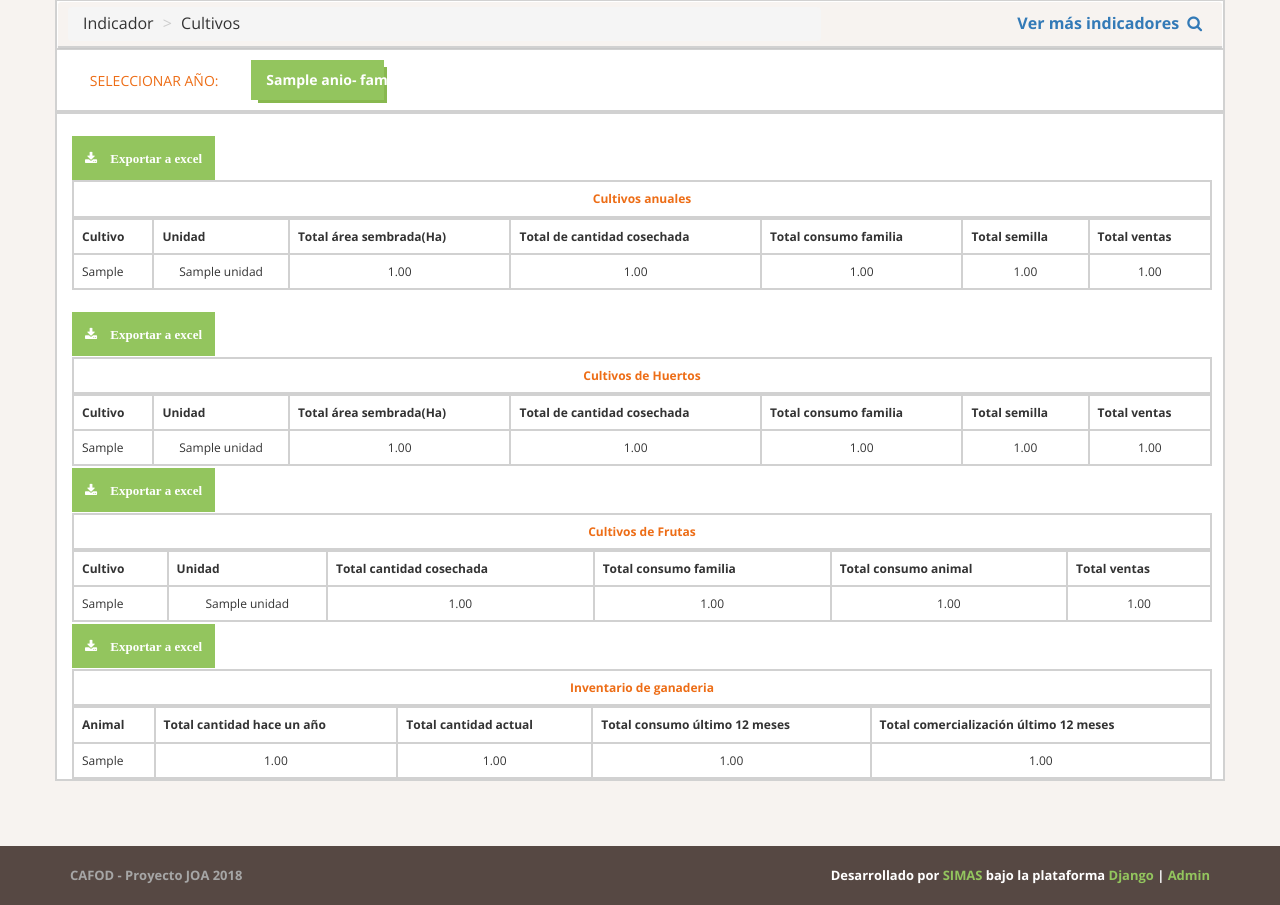
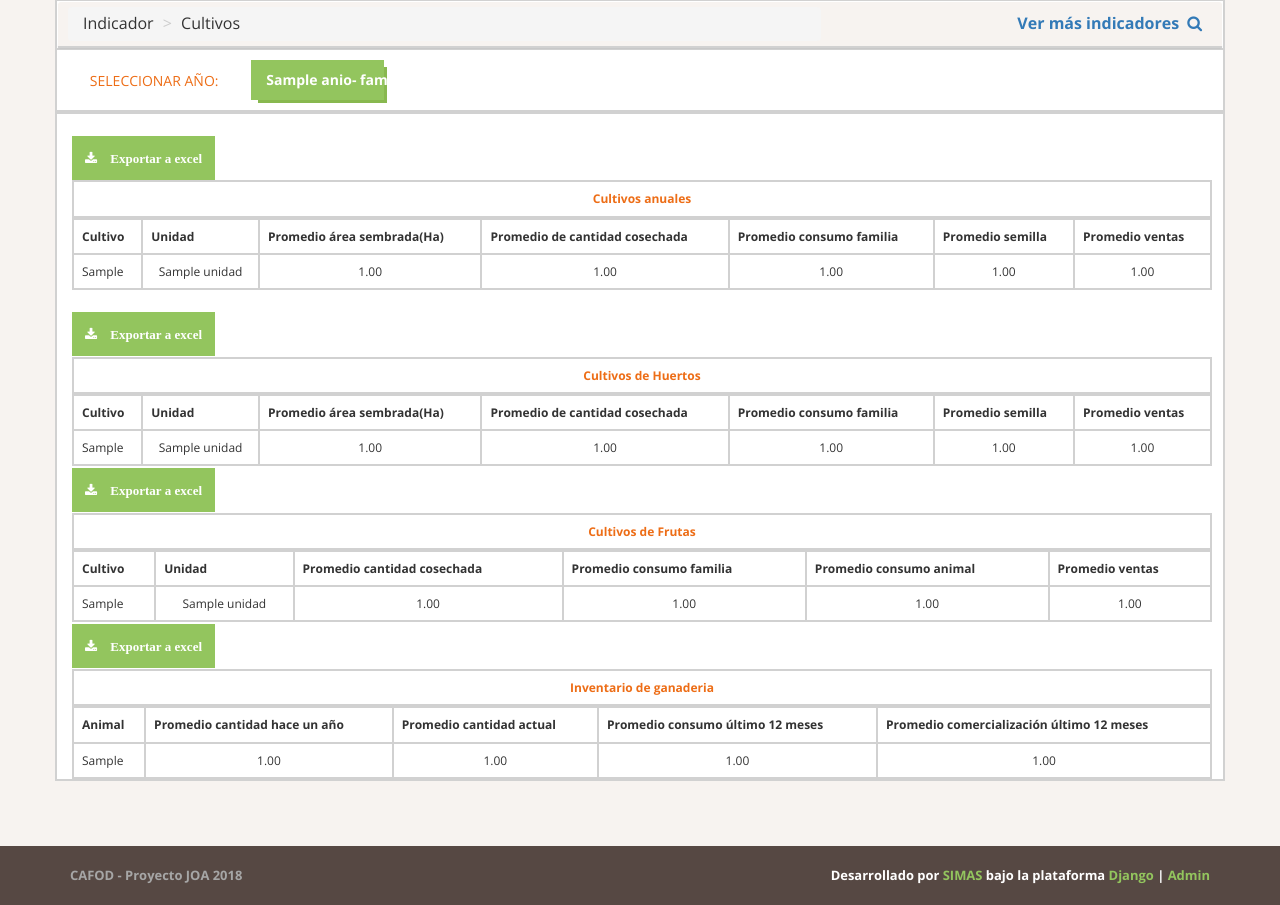
Before and after one commit to CARocha/cafod_joa, a Django app: template templates/indicadores/productividad.html in a window 1280 px wide. Shown: the part 149-1054 px from the top of the page. Run offline with Django 3.2, Linux system fonts and the light colour scheme; the template is opened without the code that fills it: most values are stand-ins (such as "Sample title", 1, 10 or a date in 2020); parts of the project's set-up code (start-up, migrations or seed data) failed here and were passed over; some libraries are stand-ins or nearby versions.

Commit message:
cambiando label

```diff
--- a/templates/indicadores/productividad.html
+++ b/templates/indicadores/productividad.html
@@ -71,11 +71,11 @@
                                     <tr>
                                         <th>Cultivo</th>
                                         <th>Unidad</th>
-                                        <th>Total área sembrada(Ha)</th>
-                                        <th>Total de cantidad cosechada</th>
-                                        <th>Total consumo familia</th>
-                                        <th>Total semilla</th>
-                                        <th>Total ventas</th>
+                                        <th>Promedio área sembrada(Ha)</th>
+                                        <th>Promedio de cantidad cosechada</th>
+                                        <th>Promedio consumo familia</th>
+                                        <th>Promedio semilla</th>
+                                        <th>Promedio ventas</th>
                                     </tr>
                                     {% for k,value in dicc_anuales.items %}
                                         <tr>
@@ -101,11 +101,11 @@
                                     <tr>
                                        <th>Cultivo</th>
                                         <th>Unidad</th>
-                                        <th>Total área sembrada(Ha)</th>
-                                        <th>Total de cantidad cosechada</th>
-                                        <th>Total consumo familia</th>
-                                        <th>Total semilla</th>
-                                        <th>Total ventas</th>
+                                        <th>Promedio área sembrada(Ha)</th>
+                                        <th>Promedio de cantidad cosechada</th>
+                                        <th>Promedio consumo familia</th>
+                                        <th>Promedio semilla</th>
+                                        <th>Promedio ventas</th>
                                     </tr>
                                     {% for k,value in dicc_huertos.items %}
                                         <tr>
@@ -131,10 +131,10 @@
                                     <tr>
                                        <th>Cultivo</th>
                                         <th>Unidad</th>
-                                        <th>Total cantidad cosechada</th>
-                                        <th>Total consumo familia</th>
-                                        <th>Total consumo animal</th>
-                                        <th>Total ventas</th>
+                                        <th>Promedio cantidad cosechada</th>
+                                        <th>Promedio consumo familia</th>
+                                        <th>Promedio consumo animal</th>
+                                        <th>Promedio ventas</th>
                                     </tr>
                                     {% for k,value in dicc_frutas.items %}
                                         <tr>
@@ -158,10 +158,10 @@
                                 <caption>Inventario de ganaderia</caption>
                                     <tr>
                                        <th>Animal</th>
-                                        <th>Total cantidad hace un año</th>
-                                        <th>Total cantidad actual</th>
-                                        <th>Total consumo último 12 meses</th>
-                                        <th>Total comercialización último 12 meses</th>
+                                        <th>Promedio cantidad hace un año</th>
+                                        <th>Promedio cantidad actual</th>
+                                        <th>Promedio consumo último 12 meses</th>
+                                        <th>Promedio comercialización último 12 meses</th>
                                     </tr>
                                     {% for k,value in dicc_ganaderia.items %}
                                         <tr>
```
